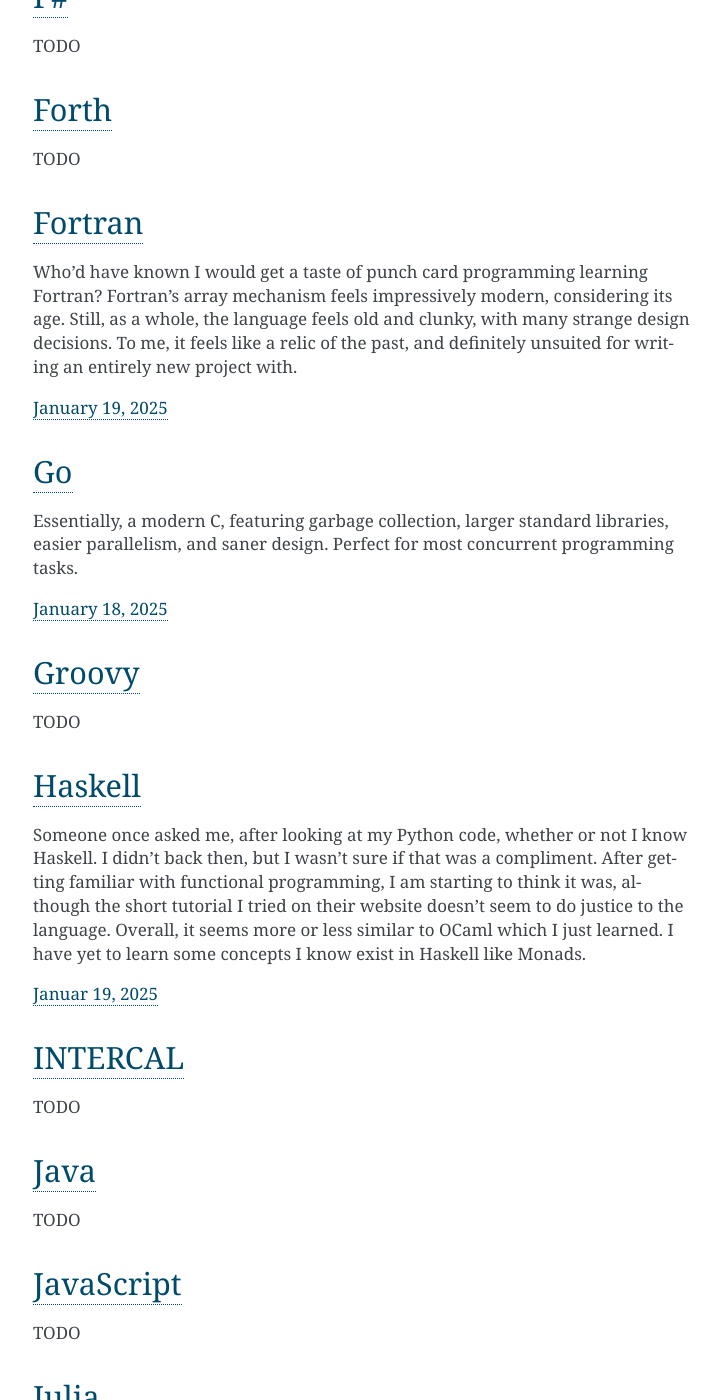
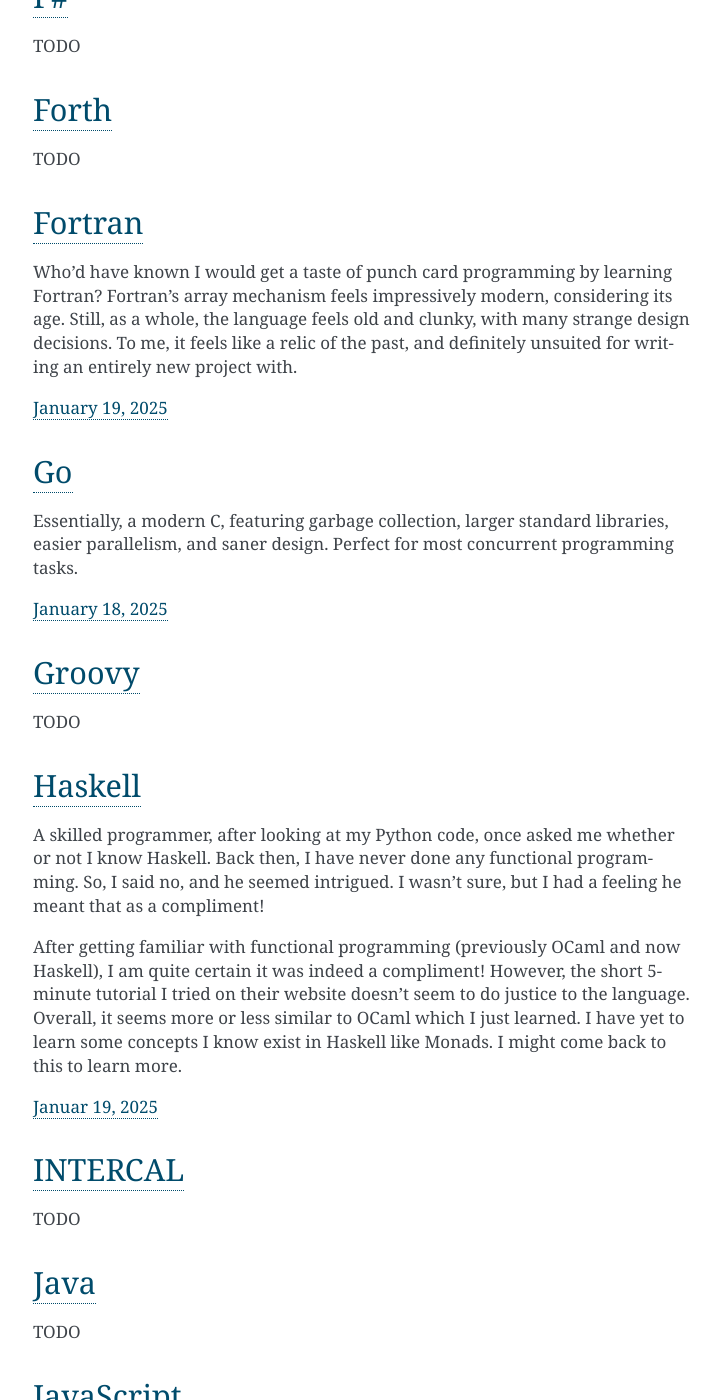
Before and after one commit to AussieSeaweed/personal-website, a Sphinx documentation site: the page built from source/random/pl-tour.rst, in a window 1280 px wide and 1400 px high, scrolled down 2643 px. Shown: the whole window, without its empty margins (387-1108 px from the left). Built offline with Sphinx 7.4.7, drawn with Linux system fonts in a browser that asks for light colours.

Commit message:
Improve writing

```diff
--- a/source/random/pl-tour.rst
+++ b/source/random/pl-tour.rst
@@ -109,7 +109,7 @@ TODO
 `Fortran <https://fortran-lang.org/>`_
 --------------------------------------
 
-Who'd have known I would get a taste of punch card programming learning Fortran? Fortran's array mechanism feels impressively modern, considering its age. Still, as a whole, the language feels old and clunky, with many strange design decisions. To me, it feels like a relic of the past, and definitely unsuited for writing an entirely new project with.
+Who'd have known I would get a taste of punch card programming by learning Fortran? Fortran's array mechanism feels impressively modern, considering its age. Still, as a whole, the language feels old and clunky, with many strange design decisions. To me, it feels like a relic of the past, and definitely unsuited for writing an entirely new project with.
 
 `January 19, 2025 <https://fortran-lang.org/learn/quickstart/>`_
 
@@ -128,7 +128,9 @@ TODO
 `Haskell <https://www.haskell.org/>`_
 -------------------------------------
 
-Someone once asked me, after looking at my Python code, whether or not I know Haskell. I didn't back then, but I wasn't sure if that was a compliment. After getting familiar with functional programming, I am starting to think it was, although the short tutorial I tried on their website doesn't seem to do justice to the language. Overall, it seems more or less similar to OCaml which I just learned. I have yet to learn some concepts I know exist in Haskell like Monads.
+A skilled programmer, after looking at my Python code, once asked me whether or not I know Haskell. Back then, I have never done any functional programming. So, I said no, and he seemed intrigued. I wasn't sure, but I had a feeling he meant that as a compliment!
+
+After getting familiar with functional programming (previously OCaml and now Haskell), I am quite certain it was indeed a compliment! However, the short 5-minute tutorial I tried on their website doesn't seem to do justice to the language. Overall, it seems more or less similar to OCaml which I just learned. I have yet to learn some concepts I know exist in Haskell like Monads. I might come back to this to learn more.
 
 `Januar 19, 2025 <https://www.haskell.org/>`_
 
```
